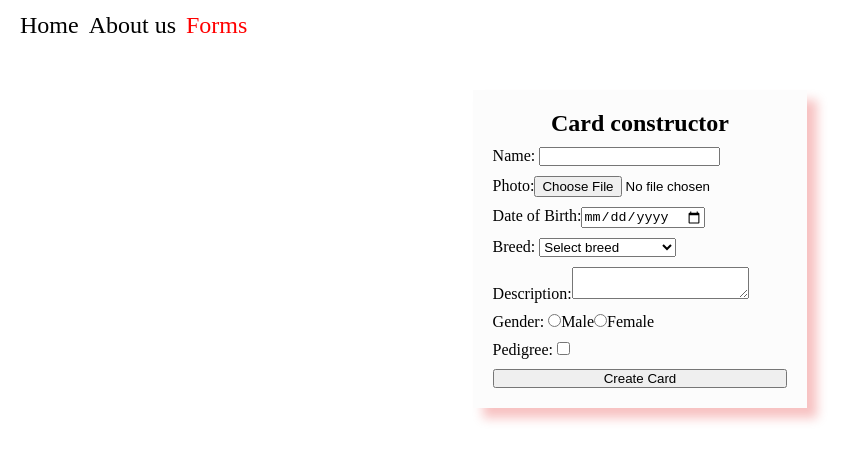
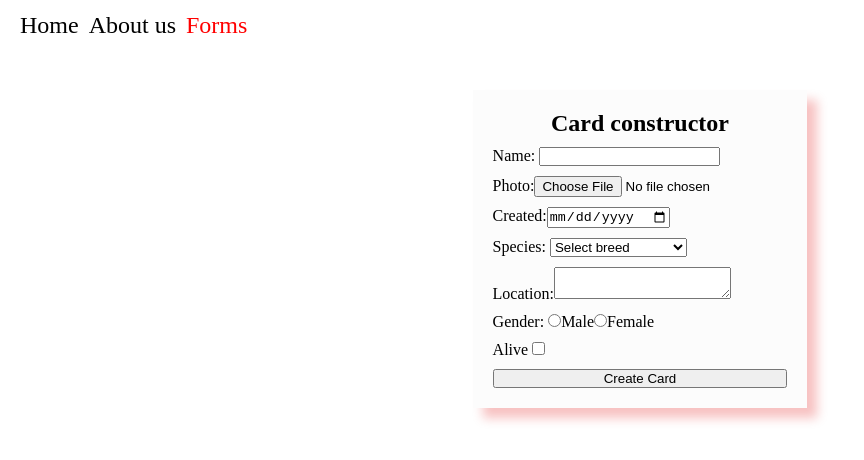
Before and after one commit to Sashkakotov/RSS-React, a React (Vite) app in the folder vite-project/: page /forms in a window 1280 px wide. Shown: the top 460 px of the page, without its empty margins (0-864 px from the left). Built offline with nearby package versions, Linux system fonts and the light colour scheme.

Commit message:
fix: form page

```diff
--- a/vite-project/src/components/UI/Forms/BreedSelect.tsx
+++ b/vite-project/src/components/UI/Forms/BreedSelect.tsx
@@ -1,9 +1,9 @@
 import BREEDS__LIST from '../../../API/breeds';
 import React from 'react';
 import { FieldError, FieldErrorsImpl, Merge } from 'react-hook-form';
-import { BREED, VALIDATION_BREED } from '../../../constants/constants';
+import { SPECIES, VALIDATION_BREED } from '../../../constants/constants';
 
-const BreedSelect = (props: {
+const SpeciesSelect = (props: {
   reg: JSX.IntrinsicAttributes &
     React.ClassAttributes<HTMLSelectElement> &
     React.SelectHTMLAttributes<HTMLSelectElement>;
@@ -11,7 +11,7 @@ const BreedSelect = (props: {
 }) => {
   return (
     <div>
-      <label htmlFor="form-date">{BREED} </label>
+      <label htmlFor="form-date">{SPECIES} </label>
       <select {...props.reg}>
         {BREEDS__LIST.map((breed) => (
           <option key={breed} value={breed}>
@@ -23,4 +23,4 @@ const BreedSelect = (props: {
     </div>
   );
 };
-export default BreedSelect;
+export default SpeciesSelect;
--- a/vite-project/src/components/UI/Forms/DescriptionInput.tsx
+++ b/vite-project/src/components/UI/Forms/DescriptionInput.tsx
@@ -1,8 +1,8 @@
 import React from 'react';
-import { DESCRIPTION, VALIDATION_TEXT } from '../../../constants/constants';
+import { LOCATION, VALIDATION_TEXT } from '../../../constants/constants';
 import { FieldError, FieldErrorsImpl, Merge } from 'react-hook-form';
 
-const DescriptionInput = (props: {
+const LocationInput = (props: {
   reg: JSX.IntrinsicAttributes &
     React.ClassAttributes<HTMLTextAreaElement> &
     React.InputHTMLAttributes<HTMLTextAreaElement>;
@@ -10,10 +10,10 @@ const DescriptionInput = (props: {
 }) => {
   return (
     <div>
-      <label htmlFor="form-description">{DESCRIPTION}</label>
+      <label htmlFor="form-description">{LOCATION}</label>
       <textarea id="form-description" {...props.reg} />
       {props.err && <div className="forms-error__message">{VALIDATION_TEXT}</div>}
     </div>
   );
 };
-export default DescriptionInput;
+export default LocationInput;
--- a/vite-project/src/components/UI/Forms/GenderInputs.tsx
+++ b/vite-project/src/components/UI/Forms/GenderInputs.tsx
@@ -11,13 +11,7 @@ const GendersInput = (props: {
   return (
     <div>
       <label htmlFor="form-radio">{GENDER} </label>
-      <input
-        type="radio"
-        id="form-radio__male"
-        value="Male"
-        // {...register('sex', { required: true })}
-        {...props.reg}
-      />
+      <input type="radio" id="form-radio__male" value="Male" {...props.reg} />
       <label htmlFor="form-radio__male">{MALE}</label>
       <input type="radio" id="form-radio__female" value="Female" {...props.reg} />
       <label htmlFor="form-radio__female">{FEMALE}</label>
--- a/vite-project/src/components/UI/Forms/PedigreeInput.tsx
+++ b/vite-project/src/components/UI/Forms/PedigreeInput.tsx
@@ -1,16 +1,16 @@
-import { PEDIGREE } from '../../../constants/constants';
+import { ALIVE } from '../../../constants/constants';
 import React from 'react';
 
-const PedigreeInput = (props: {
+const AliveInput = (props: {
   reg: JSX.IntrinsicAttributes &
     React.ClassAttributes<HTMLInputElement> &
     React.InputHTMLAttributes<HTMLInputElement>;
 }) => {
   return (
     <div>
-      <label htmlFor="form-checkbox">{PEDIGREE} </label>
+      <label htmlFor="form-checkbox">{ALIVE} </label>
       <input type="checkbox" id="form-checkbox" {...props.reg} />
     </div>
   );
 };
-export default PedigreeInput;
+export default AliveInput;
--- a/vite-project/src/constants/constants.ts
+++ b/vite-project/src/constants/constants.ts
@@ -11,7 +11,7 @@ export const SEARCH_INPUT_PLACEHOLDER = 'Search';
 export const NAME = 'Name:';
 export const BREED = 'Breed:';
 export const DESCRIPTION = 'Description:';
-export const DATE_OF_BIRTH = 'Date of Birth:';
+export const DATE_OF_BIRTH = 'Created:';
 export const GENDER = 'Gender:';
 export const PEDIGREE = 'Pedigree:';
 export const CARD_CREATED = 'Card has been created';
@@ -25,6 +25,9 @@ export const SPECIES = 'Species:';
 export const STATUS = 'Status:';
 export const CREATED = 'Created:';
 export const LOCATION = 'Location:';
+export const STATUS_ALIVE_OR_DEAD = 'STATUS:';
+export const ALIVE = 'Alive';
+export const DEAD = 'Dead';
 
 export const VALIDATION_TEXT = 'Text must start with a capital letter';
 export const VALIDATION_PHOTO = 'Please select photo';
--- a/vite-project/src/pages/Forms.tsx
+++ b/vite-project/src/pages/Forms.tsx
@@ -1,20 +1,27 @@
 import React, { useState } from 'react';
 import { useForm } from 'react-hook-form';
 
-import { ICard } from '../types/types';
+import { ICardAPI } from '../types/types';
 import BREEDS__LIST from '../API/breeds';
 import catsData from '../API/data';
-import { CARD_CONSTRUCTOR, NO, TEXT_INPUT_PATTERN, YES } from '../constants/constants';
+import {
+  ALIVE,
+  CARD_CONSTRUCTOR,
+  DEAD,
+  TEXT_INPUT_PATTERN,
+  MALE,
+  FEMALE,
+} from '../constants/constants';
 import PopUp from '../components/UI/Pop-up/Pop-up';
 import NameInput from '../components/UI/Forms/NameInput';
 import Photoinput from '../components/UI/Forms/PhotoInput';
 import DateInput from '../components/UI/Forms/DateInput';
-import DescriptionInput from '../components/UI/Forms/DescriptionInput';
 import GendersInput from '../components/UI/Forms/GenderInputs';
-import PedigreeInput from '../components/UI/Forms/PedigreeInput';
 import SubmitInput from '../components/UI/Forms/SubmitInput';
-import BreedSelect from '../components/UI/Forms/BreedSelect';
-import CardFromForm from '../components/UI/CardForm';
+import SpeciesSelect from '../components/UI/Forms/BreedSelect';
+import LocationInput from '../components/UI/Forms/DescriptionInput';
+import AliveInput from '../components/UI/Forms/PedigreeInput';
+import CardItem from '../components/UI/CardItem';
 
 const Forms = () => {
   const {
@@ -23,15 +30,23 @@ const Forms = () => {
     formState: { errors },
     reset,
   } = useForm();
-  const [stateForm, setStateForm] = useState([] as ICard[]);
+  const [stateForm, setStateForm] = useState([] as ICardAPI[]);
   const [confirm, setConfirm] = useState(false);
 
   const onSubmit = handleSubmit((data) => {
-    const inputsList: ICard = {
-      ...data,
-      id: String(catsData.cats.length + 1 + stateForm.length),
-      photo: URL.createObjectURL(data.photo[0] as Blob | MediaSource),
-      pedigree: data.pedigree.checked ? YES : NO,
+    console.log(data);
+
+    const inputsList: ICardAPI = {
+      id: catsData.cats.length + 1 + stateForm.length,
+      image: URL.createObjectURL(data.image[0] as Blob | MediaSource),
+      status: data.status ? ALIVE : DEAD,
+      name: data.name,
+      species: data.species,
+      created: data.created,
+      gender: data.male ? MALE : FEMALE,
+      location: {
+        name: data.location.name,
+      },
     };
     setConfirm(true);
     setTimeout(() => {
@@ -57,19 +72,19 @@ const Forms = () => {
           }}
           err={errors.name}
         />
-        <Photoinput reg={{ ...register('photo', { required: true }) }} err={errors.photo} />
+        <Photoinput reg={{ ...register('image', { required: true }) }} err={errors.photo} />
         <DateInput
           reg={{
-            ...register('date', {
+            ...register('created', {
               required: true,
               validate: (date) => Date.now() >= Date.parse(date),
             }),
           }}
           err={errors.date}
         />
-        <BreedSelect
+        <SpeciesSelect
           reg={{
-            ...register('breed', {
+            ...register('species', {
               required: true,
               validate: (breed) => breed !== BREEDS__LIST[0],
             }),
@@ -77,9 +92,9 @@ const Forms = () => {
           err={errors.breed}
         />
 
-        <DescriptionInput
+        <LocationInput
           reg={{
-            ...register('description', {
+            ...register('location.name', {
               required: true,
               minLength: 1,
               pattern: TEXT_INPUT_PATTERN,
@@ -87,14 +102,14 @@ const Forms = () => {
           }}
           err={errors.description}
         />
-        <GendersInput reg={{ ...register('sex', { required: true }) }} err={errors.sex} />
-        <PedigreeInput reg={{ ...register('pedigree') }} />
+        <GendersInput reg={{ ...register('gender', { required: true }) }} err={errors.sex} />
+        <AliveInput reg={{ ...register('status') }} />
         <SubmitInput reg={{ ...register('submitInput') }} />
       </form>
 
       <ul className="cards__list">
         {stateForm.map((card) => (
-          <CardFromForm key={card.id} {...card} />
+          <CardItem key={card.id} card={card} isModal={false} />
         ))}
       </ul>
     </main>
```
